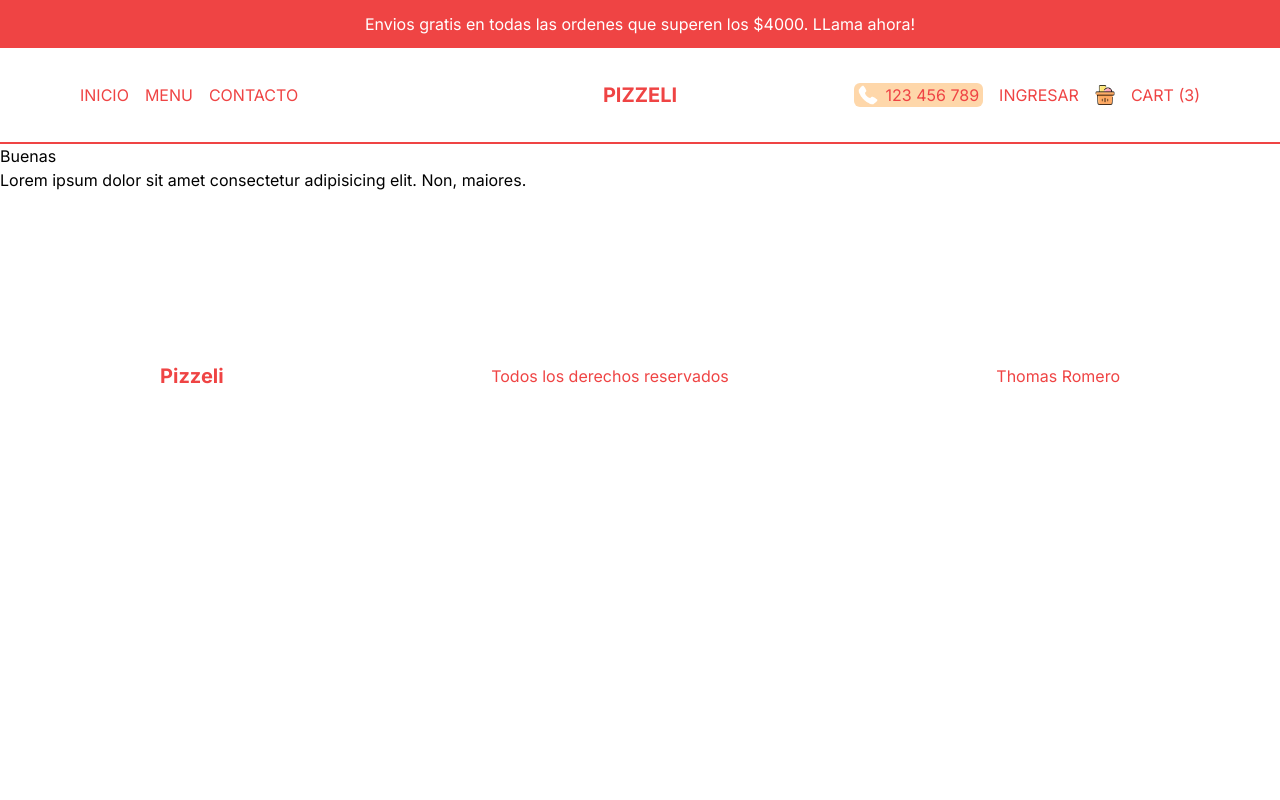
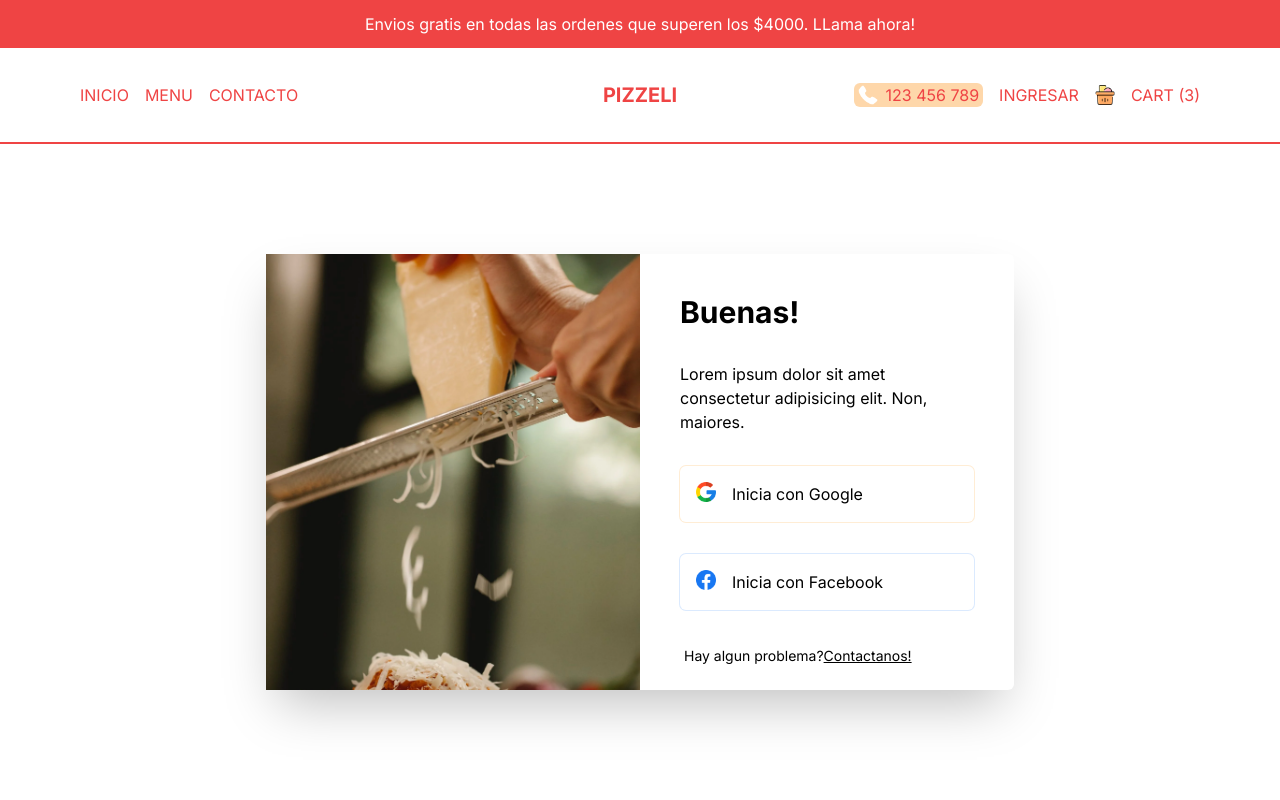
Before and after one commit to Thhomas1/pitzeria, a Next.js app: page /login in a window 1280 px wide. Shown: the top 800 px of the page. Built offline with nearby package versions, Linux system fonts and the light colour scheme.

Commit message:
loginpage

```diff
--- a/src/app/login/page.tsx
+++ b/src/app/login/page.tsx
@@ -1,19 +1,26 @@
 import Image from 'next/image'
+import Link from 'next/link'
 import React from 'react'
 
 const LoginPage= () => {
   return (
-    <div>
-      <div className="">
-        <div className="relative">
-          <Image src="/loginBg.png" alt='' fill width={50} height={50} />
+    <div className='p-4 h-[calc(100vh-6rem)] md:h-[calc(100vh-9rem)] flex items-center justify-center '>
+      <div className="h-full shadow-2xl rounded-md flex flex-col md:flex-row md:h-[70%] md:w-full lg:w-[60%] 2xl:w-1/2">
+        <div className="relative h-1/3 w-full md:h-full md:w-1/2">
+          <Image src="/loginBg.png" alt='' fill className='object-cover' />
         </div>
-        <div className="">
-          <h1 className="">Buenas</h1>
+        <div className="p-10 flex flex-col gap-8  md:w-1/2">
+          <h1 className="font-bold text-xl xl:text-3xl">Buenas!</h1>
           <p>Lorem ipsum dolor sit amet consectetur adipisicing elit. Non, maiores.</p>
-          <button className="">
-
+          <button className="flex gap-4 p-4 ring-1 ring-orange-100 rounded-md">
+            <Image src="/google.png" alt='' width={20} height={20} className='object-contain' />
+            <span>Inicia con Google</span>
           </button>
+          <button className="flex gap-4 p-4 ring-1 ring-blue-100 rounded-md">
+            <Image src="/facebook.png" alt='' width={20} height={20} className='object-contain' />
+            <span>Inicia con Facebook</span>
+          </button>
+          <p className='text-sm lg:p-1'>Hay algun problema?<Link className='underline' href="/">Contactanos!</Link></p>
         </div>
       </div>
     </div>
```
